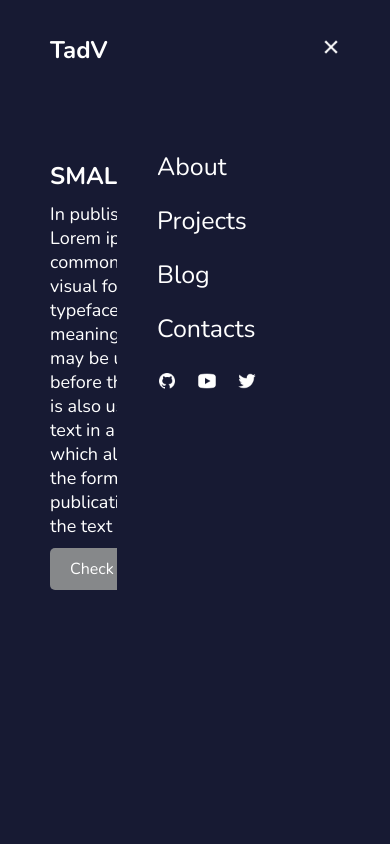
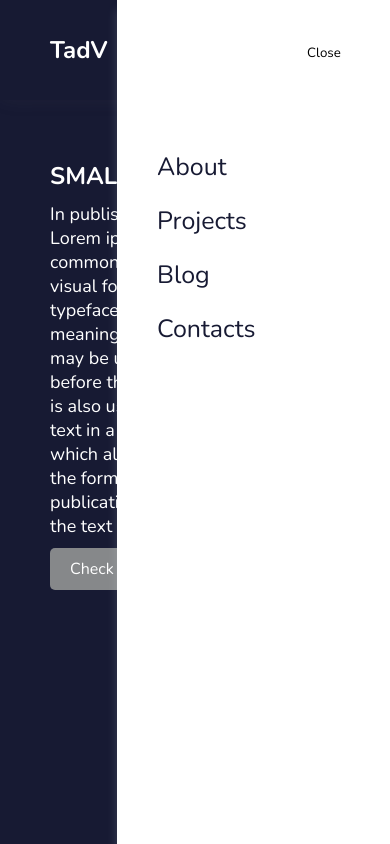
Before and after one commit to MonamaTV/blog, a Next.js app: page / in a window 390 px wide. Both pictures are taken after a click on the button 330 px from the left and 50 px from the top of the page. Shown: the top 844 px of the page. Built offline with nearby package versions, Linux system fonts and the light colour scheme.

Commit message:
second commit

```diff
--- a/src/components/ui/Header.js
+++ b/src/components/ui/Header.js
@@ -26,7 +26,7 @@ const Header = () => {
                 <button
                     className={styles.closeMenu}
                     onClick={clickMenu}
-                ><img src="./close.png" />
+                ><img src="./close.png" />Close
                 </button>
                 <ul className={styles.nav}>
                     <li><a href="#">About</a></li>
--- a/src/components/ui/Header.module.css
+++ b/src/components/ui/Header.module.css
@@ -7,7 +7,7 @@
   align-items: center;
   padding: 20px 50px;
   height: 100px;
-  /* box-shadow: 0px -3px 20px 0px rgb(107 103 103 / 12%); */
+  box-shadow: 0px -3px 20px 0px rgb(107 103 103 / 12%);
   z-index: 1;
   position: fixed;
   width: 100%;
@@ -74,8 +74,8 @@ li.icons img {
     right: 0px;
     height: 100vh;
     display: block;
-    /* box-shadow: 0px 10px 10px rgba(214, 228, 243, 0.192); */
-    background-color: #171a33;
+    box-shadow: 0px 10px 10px rgba(214, 228, 243, 0.192);
+    background-color: #fff;
     padding-top: 100px;
     animation: slide 1s ease-in;
     width: 70%;
@@ -92,6 +92,7 @@ li.icons img {
   }
   .nav li a {
     font-size: 25px;
+    color: #171a33;
   }
   .hides {
     display: none;
```
